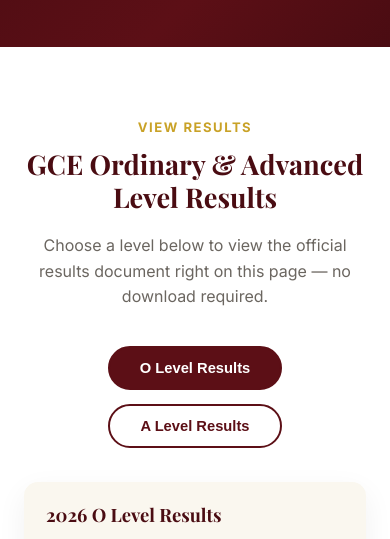
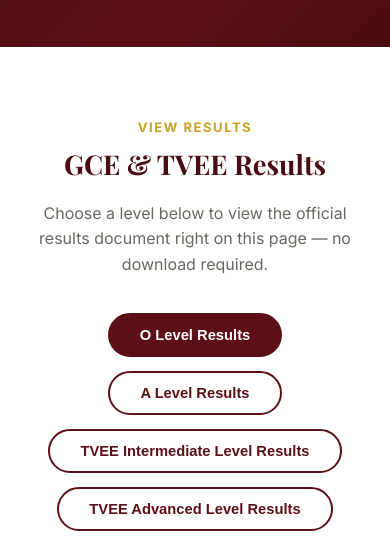
Before and after one commit to phantomtriggercode/silverspringcollege, a plain HTML site: page results.html in a window 390 px wide. Shown: the part 261-800 px from the top of the page. Drawn offline with nearby package versions, Linux system fonts and the light colour scheme; no server answers.

Commit message:
Add TVEE technical results and rename all four result files (#26)
The 2026 results are out and now include TVEE (technical) results in
addition to O Level and A Level, so the Results page needs a third
category — split into TVEE Intermediate Level and TVEE Advanced Level,
matching the two technical PDFs provided.

- Rename the uploaded PDFs to the site's `<level>-2026.pdf` convention:
  ol-2026.pdf, al-2026.pdf, tvee-il-2026.pdf, tvee-al-2026.pdf.
- Add two new tabs to the Results page picker and two new options to
  the homepage's GCE results level-picker modal.
- Generalize js/main.js's level handling (was hardcoded to just 'ol'
  and 'al') to a validated LEVELS list so tabs, search, mobile-prompt,
  and cache-busting all work uniformly across all four levels.
- Update results/README.md with the two new filenames for future
  uploads, and the results page's title/meta copy to mention TVEE.

Bump main.js to v14.


Claude-Session: https://claude.ai/code/session_01Pa1msGTFkr3J7RzFwgj7aM

Co-authored-by: Claude <noreply@anthropic.com>

```diff
--- a/js/main.js
+++ b/js/main.js
@@ -439,6 +439,8 @@
     en: {
       ol: '2026 O Level Results',
       al: '2026 A Level Results',
+      'tvee-il': '2026 TVEE Intermediate Level Results',
+      'tvee-al': '2026 TVEE Advanced Level Results',
       indexing: 'Preparing search…',
       noResults: 'No matches found.',
       searchUnavailable: 'Search isn’t available for this document.',
@@ -449,6 +451,8 @@
     fr: {
       ol: 'Résultats du Niveau O 2026',
       al: 'Résultats du Niveau A 2026',
+      'tvee-il': 'Résultats TVEE Niveau Intermediate 2026',
+      'tvee-al': 'Résultats TVEE Niveau Advanced 2026',
       indexing: 'Préparation de la recherche…',
       noResults: 'Aucun résultat trouvé.',
       searchUnavailable: 'La recherche n’est pas disponible pour ce document.',
@@ -458,7 +462,16 @@
     },
   };
 
-  let currentLevel = 'ol';
+  // The set of valid results levels — each corresponds to a
+  // results/<level>-2026.pdf file and a .results-tab[data-level] button.
+  const LEVELS = ['ol', 'al', 'tvee-il', 'tvee-al'];
+  const DEFAULT_LEVEL = 'ol';
+
+  function normalizeLevel(level) {
+    return LEVELS.includes(level) ? level : DEFAULT_LEVEL;
+  }
+
+  let currentLevel = DEFAULT_LEVEL;
   let usingMobilePrompt = false;
   let mobilePromptPageCount = 0;
   // Set once per page load and appended as a query string to every
@@ -475,8 +488,8 @@
   // text, so switching tabs back and forth (or repeated searches) doesn't
   // re-parse the PDF every time. Scoped to this page load only (a fresh
   // page load gets a fresh cache-bust anyway).
-  const pdfDocCache = { ol: null, al: null };
-  const textCache = { ol: null, al: null };
+  const pdfDocCache = { ol: null, al: null, 'tvee-il': null, 'tvee-al': null };
+  const textCache = { ol: null, al: null, 'tvee-il': null, 'tvee-al': null };
   let pdfJsLoadPromise = null;
 
   function currentLang() {
@@ -585,7 +598,7 @@
   }
 
   function loadLevel(level, { pushState = true } = {}) {
-    currentLevel = level === 'al' ? 'al' : 'ol';
+    currentLevel = normalizeLevel(level);
 
     tabs.forEach((tab) => {
       tab.classList.toggle('active', tab.dataset.level === currentLevel);
@@ -773,5 +786,5 @@
   });
 
   const initialLevel = new URLSearchParams(window.location.search).get('level');
-  loadLevel(initialLevel === 'al' ? 'al' : 'ol', { pushState: false });
+  loadLevel(normalizeLevel(initialLevel), { pushState: false });
 })();
--- a/results.html
+++ b/results.html
@@ -4,7 +4,7 @@
   <meta charset="UTF-8">
   <meta name="viewport" content="width=device-width, initial-scale=1.0">
   <title>2026 GCE Results | Silverspring College Beka</title>
-  <meta name="description" content="View Silverspring College Beka's 2026 GCE Ordinary Level and Advanced Level results online.">
+  <meta name="description" content="View Silverspring College Beka's 2026 GCE Ordinary Level, Advanced Level, and TVEE technical results online.">
 
   <link rel="preconnect" href="https://fonts.googleapis.com">
   <link href="https://fonts.googleapis.com/css2?family=Playfair+Display:wght@600;700;800&family=Inter:wght@400;500;600;700&display=swap" rel="stylesheet">
@@ -81,12 +81,14 @@
   <section class="results-section">
     <div class="container">
       <p class="section-eyebrow center" data-fr="Consulter les Résultats">View Results</p>
-      <h2 class="section-title center" data-fr="Résultats du GCE Ordinary et Advanced Level">GCE Ordinary &amp; Advanced Level Results</h2>
+      <h2 class="section-title center" data-fr="Résultats GCE et TVEE">GCE &amp; TVEE Results</h2>
       <p class="section-body center" data-fr="Choisissez un niveau ci-dessous pour consulter le document officiel des résultats directement sur cette page — aucun téléchargement n'est nécessaire.">Choose a level below to view the official results document right on this page — no download required.</p>
 
       <div class="results-picker" role="tablist" aria-label="Choose a results level">
         <button type="button" class="results-tab" data-level="ol" role="tab" data-fr="Résultats du Niveau O">O Level Results</button>
         <button type="button" class="results-tab" data-level="al" role="tab" data-fr="Résultats du Niveau A">A Level Results</button>
+        <button type="button" class="results-tab" data-level="tvee-il" role="tab" data-fr="Résultats TVEE Niveau I">TVEE Intermediate Level Results</button>
+        <button type="button" class="results-tab" data-level="tvee-al" role="tab" data-fr="Résultats TVEE Niveau A">TVEE Advanced Level Results</button>
       </div>
 
       <div class="results-viewer-card reveal">
@@ -166,6 +168,6 @@
     </div>
   </footer>
 
-  <script src="js/main.js?v=13"></script>
+  <script src="js/main.js?v=14"></script>
 </body>
 </html>
```
Also changed, not shown: about.html (+1 -1 lines), academics.html (+1 -1 lines), admissions.html (+1 -1 lines), contact.html (+1 -1 lines), gallery.html (+1 -1 lines), index.html (+11 -1 lines), staff.html (+1 -1 lines), 9 other files.
